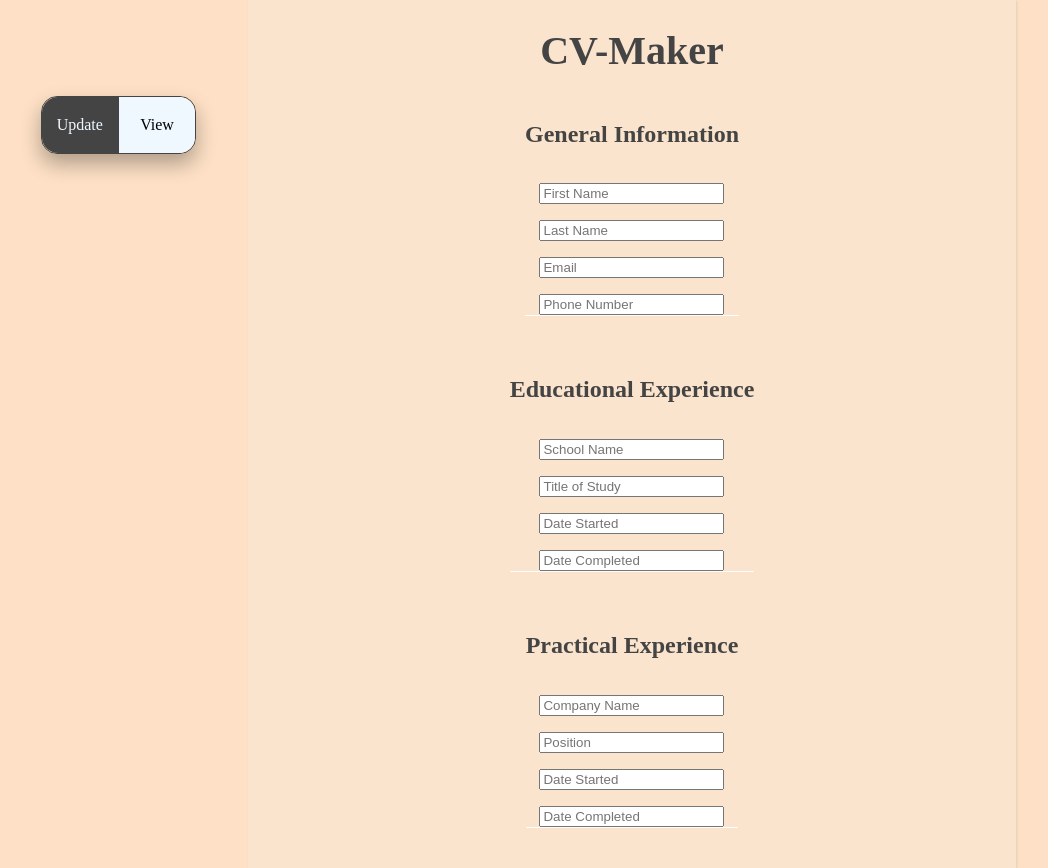
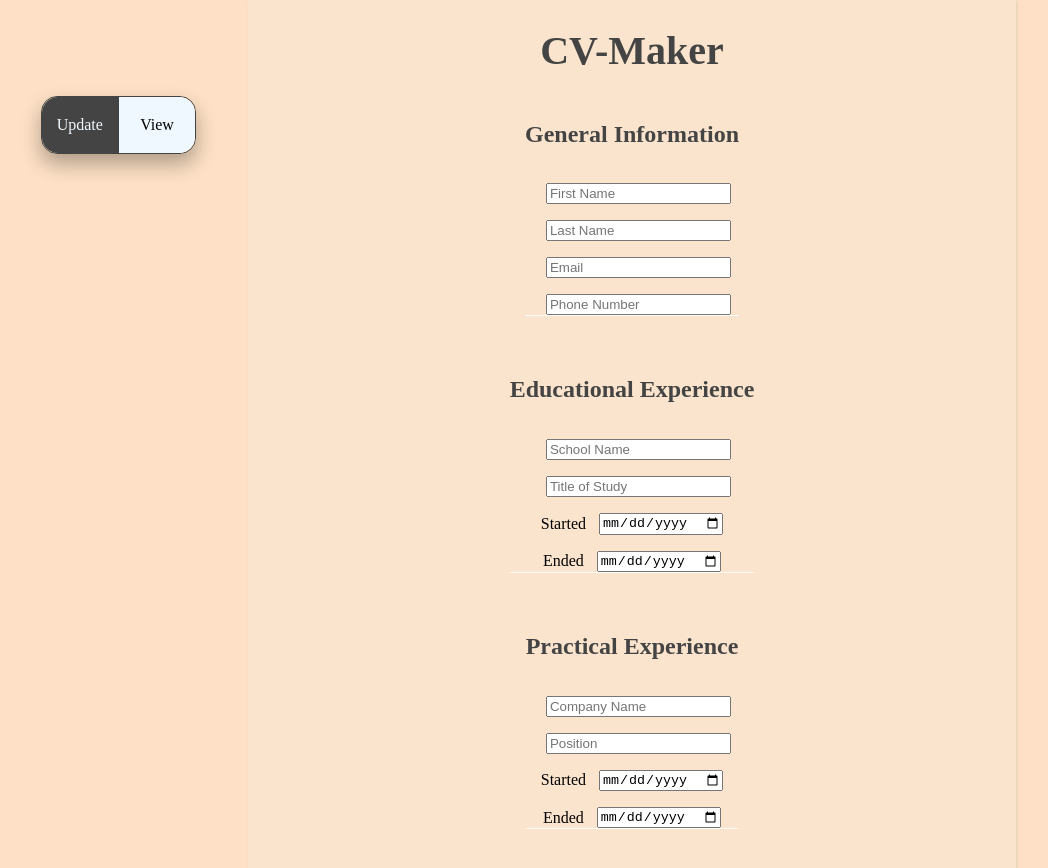
Before and after one commit to lernEarnBurn/cv-app, a React (Create React App) app: page / in a window 1280 px wide. Shown: the whole page, without its empty margins (8-1056 px from the left). Built offline with nearby package versions, Linux system fonts and the light colour scheme.

Commit message:
changed certain inputs into date inputs

```diff
--- a/src/components/input.js
+++ b/src/components/input.js
@@ -9,7 +9,8 @@ export class Input extends React.Component {
 
     render(){
         return  <div className="input-container">
-                    <input className="input" placeholder={this.props.name}></input>
+                    <label className="input-label">{this.props.label}</label>
+                    <input className="input" type={this.props.type} placeholder={this.props.name}></input>
                 </div>
     }
 }
--- a/src/components/page.js
+++ b/src/components/page.js
@@ -13,8 +13,8 @@ export class Page extends React.Component {
                     <div className="page">
                         <h1 className="title">CV-Maker</h1>
                         <Section header="General Information" name1="First Name" name2="Last Name" name3="Email" name4="Phone Number"/>
-                        <Section header="Educational Experience" name1="School Name" name2="Title of Study" name3="Date Started" name4="Date Completed"/>
-                        <Section header="Practical Experience" name1="Company Name" name2="Position" name3="Date Started" name4="Date Completed"/>
+                        <Section header="Educational Experience" name1="School Name" name2="Title of Study" label1="Started" label2="Ended" type1="date" type2="date"/>
+                        <Section header="Practical Experience" name1="Company Name" name2="Position" label1="Started" label2="Ended" type1="date" type2="date"/>
                     </div>
                 </div>
     }
--- a/src/components/section.js
+++ b/src/components/section.js
@@ -3,17 +3,14 @@ import '../css/section.css'
 import { Input } from "./input";
 
 export class Section extends React.Component {
-    constructor(props){
-        super(props)
-    }
 
     render(){
         return <div className="section-container">
                     <h2 className="header">{this.props.header}</h2>
                     <Input name={this.props.name1}/>
                     <Input name={this.props.name2}/>
-                    <Input name={this.props.name3}/>
-                    <Input name={this.props.name4}/>
+                    <Input name={this.props.name3} type={this.props.type1} label={this.props.label1}/>
+                    <Input name={this.props.name4} type={this.props.type2} label={this.props.label2}/>
                </div>
     }
 }
--- a/src/css/input.css
+++ b/src/css/input.css
@@ -1,5 +1,5 @@
 .input-container {
     display: flex;
     gap: 1vw;
-
+    align-items: center;
 }
```
